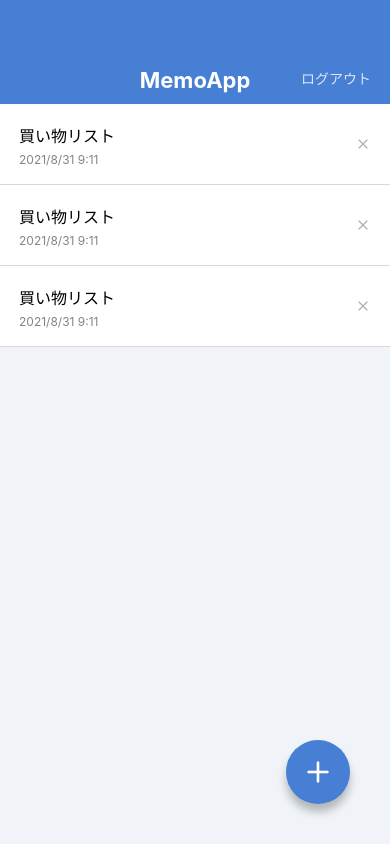
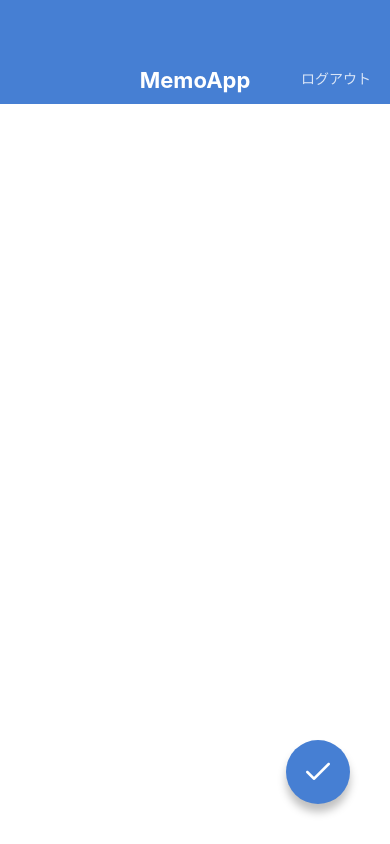
Before and after one commit to junya942/MemoApp, a React Native app: screen / in a window 390 px wide. Built offline with nearby package versions, Linux system fonts and the light colour scheme.

Commit message:
Create MemoEditScreen and MemoCreateScreen

```diff
--- a/App.jsx
+++ b/App.jsx
@@ -1,10 +1,12 @@
 import React from 'react';
 
-import MemoListScreen from './src/screens/MemoListScreen';
+// import MemoListScreen from './src/screens/MemoListScreen';
 // import MemoDetailScreen from './src/screens/MemoDetailScreen';
+// import MemoEditScreen from './src/screens/MemoEditScreen';
+import MemoCreateScreen from './src/screens/MemoCreateScreen';
 
 export default function App() {
   return (
-    <MemoListScreen />
+    <MemoCreateScreen />
   );
 }
--- /dev/null
+++ b/src/screens/MemoCreateScreen.jsx
@@ -0,0 +1,35 @@
+import React from 'react';
+import {
+  View, StyleSheet, TextInput, KeyboardAvoidingView,
+} from 'react-native';
+
+import AppBar from '../components/AppBar';
+import CircleButton from '../components/CirleButon';
+
+export default function MemoCreateScreen() {
+  return (
+    <KeyboardAvoidingView style={styles.container} behavior="height">
+      <AppBar />
+      <View style={styles.itConpuntainer}>
+        <TextInput value="" multiline style={styles.input} />
+      </View>
+      <CircleButton name="check" />
+    </KeyboardAvoidingView>
+  );
+}
+
+const styles = StyleSheet.create({
+  container: {
+    flex: 1,
+  },
+  itConpuntainer: {
+    paddingHorizontal: 27,
+    paddingVertical: 32,
+    flex: 1,
+  },
+  input: {
+    flex: 1,
+    fontSize: 16,
+    lineHeight: 24,
+  },
+});
--- /dev/null
+++ b/src/screens/MemoEditScreen.jsx
@@ -0,0 +1,35 @@
+import React from 'react';
+import {
+  View, StyleSheet, TextInput, KeyboardAvoidingView,
+} from 'react-native';
+
+import AppBar from '../components/AppBar';
+import CircleButton from '../components/CirleButon';
+
+export default function MemoEditScreen() {
+  return (
+    <KeyboardAvoidingView style={styles.container} behavior="height">
+      <AppBar />
+      <View style={styles.itConpuntainer}>
+        <TextInput value="買い物リスト" multiline style={styles.input} />
+      </View>
+      <CircleButton name="check" />
+    </KeyboardAvoidingView>
+  );
+}
+
+const styles = StyleSheet.create({
+  container: {
+    flex: 1,
+  },
+  itConpuntainer: {
+    paddingHorizontal: 27,
+    paddingVertical: 32,
+    flex: 1,
+  },
+  input: {
+    flex: 1,
+    fontSize: 16,
+    lineHeight: 24,
+  },
+});
```
Also changed, not shown: src/components/CirleButon.jsx (line endings or trailing spaces), src/components/MemoList.jsx (line endings or trailing spaces), src/screens/MemoDetailScreen.jsx (line endings or trailing spaces), src/screens/MemoListScreen.jsx (line endings or trailing spaces).
